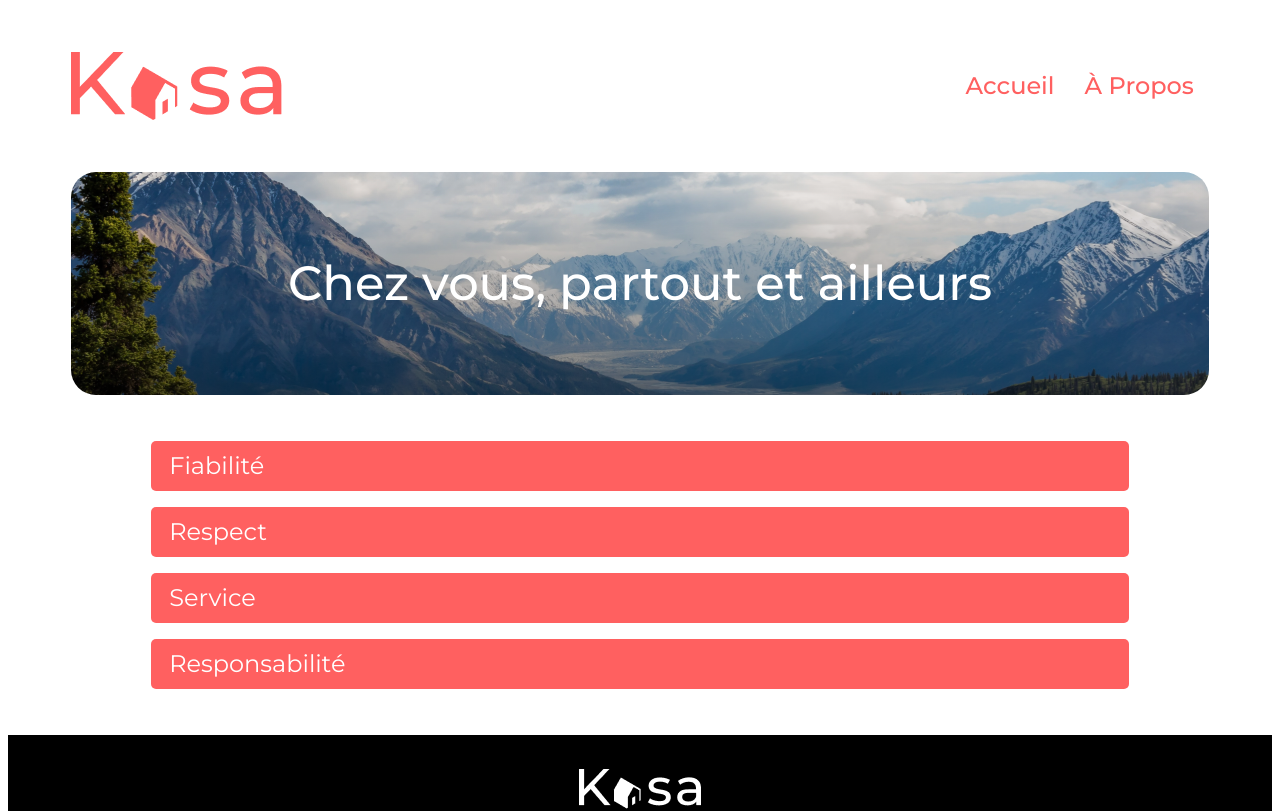
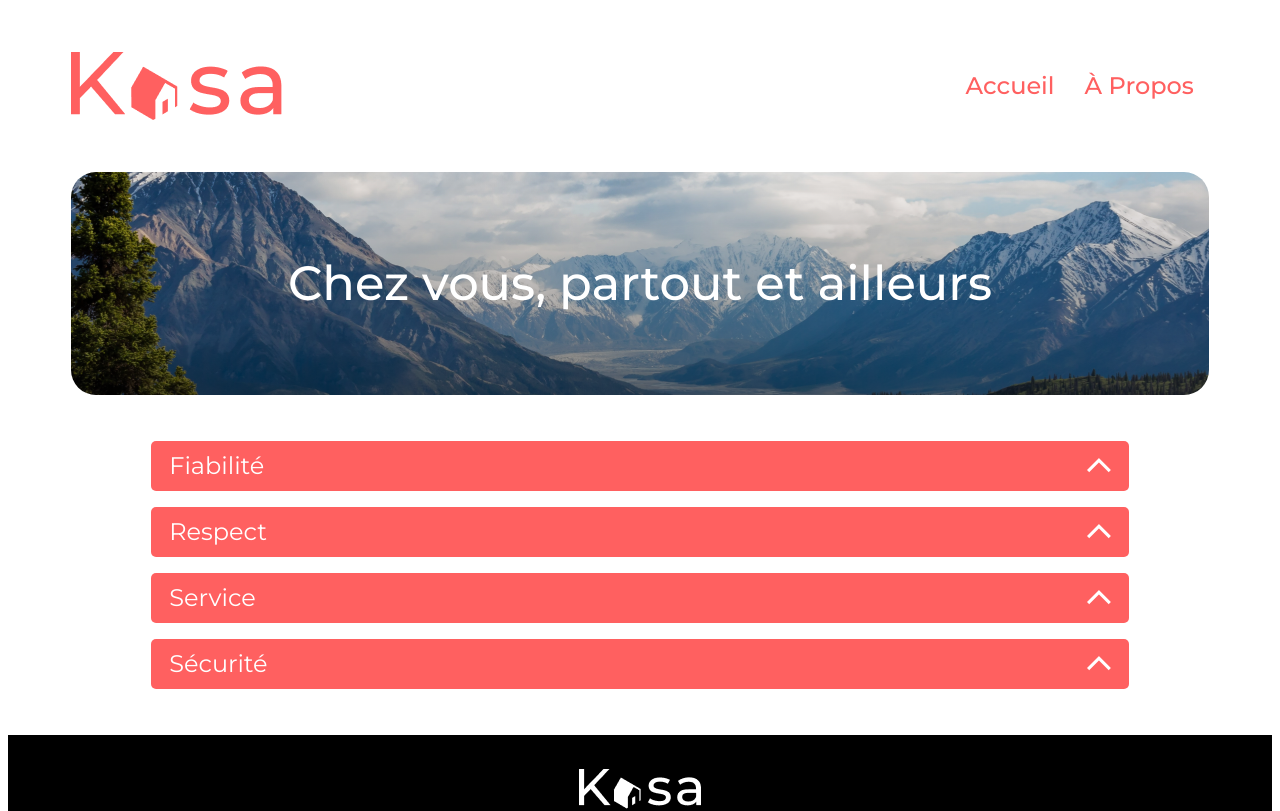
Before and after one commit to ElodieCara/P7-KASA, a React (Create React App) app: page /about in a window 1280 px wide. Shown: the top 811 px of the page. Built offline with nearby package versions, Linux system fonts and the light colour scheme.

Commit message:
Maj Collapse

```diff
--- a/src/components/Collapse.jsx
+++ b/src/components/Collapse.jsx
@@ -93,6 +93,7 @@
 /*------------------------------------------------------------------- */
 
 import React, { useState, useRef } from 'react';
+import Icon from "../assets/arrow-top.png"
 
 
 function Collapse(props) {
@@ -100,6 +101,11 @@ function Collapse(props) {
 
     // const scrollHeight = document.getElementById("content").scrollHeight;
     const contentRef = useRef();
+
+    // const visibleState = () => {
+    //     setVisible(!visible);
+    // }
+    // {visibleState}
 
     // if (contentRef.current)
     //     console.log(contentRef.current.scrollHeight);
@@ -109,19 +115,16 @@ function Collapse(props) {
         <div className='collapse'>
             <button className='collapse__toggle' onClick={() => setVisible(!visible)}>
                 {props.label}
+                <img
+                    className="collapse__toggle__icon"
+                    src={Icon}
+                    alt="Icon flèche"
+                    style={visible ? { transform: 'rotate(180deg)' } : { transform: 'rotate(0deg' }} />
             </button>
             <div
                 className="collapse__content"
                 ref={contentRef}
-                style={
-                    visible ?
-                        {
-                            height: contentRef.current.scrollHeight + "px",
-                        }
-                        : {
-                            height: "0px"
-                        }
-                }>
+                style={visible ? { height: contentRef.current.scrollHeight + "px", } : { height: "0px" }}>
                 <div className="collapse__content__text">{props.children}</div>
             </div>
         </div>
--- a/src/pages/About.jsx
+++ b/src/pages/About.jsx
@@ -3,6 +3,8 @@ import Banner from '../components/Banner';
 import Collapse from '../components/Collapse';
 import Footer from '../components/Footer';
 import Header from '../components/Header';
+
+
 
 
 
@@ -15,20 +17,33 @@ function About() {
             <main className='container__about'>
                 <Banner />
                 <div className="home-all-collapse">
-                    <Collapse label="Fiabilité" />
+                    <Collapse label="Fiabilité">
+                        <p>Les annonces postées sur Kasa garantissent une fiabilité totale.
+                            Les photos sont conformes aux logements, et toutes les informations sont régulièrement vérifiées par nos équipes.</p>
+                    </Collapse>
                     <Collapse label="Respect">
                         <p>La bienveillance fait partie des valeurs fondatrices de Kasa.
                             Tout comportement discriminatoire ou de perturbation du voisinage entraînera une exclusion de notre plateforme.
                         </p>
                     </Collapse>
-                    <Collapse label="Service" />
-                    <Collapse label="Responsabilité" />
+                    <Collapse label="Service">
+                        <p>Nos équipes se tiennent à votre disposition pour vous fournir une expérience parfaite.
+                            N'hésitez pas à nous contacter si vous avez la moindre question.</p>
+                    </Collapse>
+                    <Collapse label="Sécurité">
+                        <p>La sécurité est la priorité de Kasa.
+                            Aussi bien pour nos hôtes que pour les voyageurs,
+                            chaque logement correspond aux critères de sécurité établis par nos services.
+                            En laissant une note aussi bien à l'hôte qu'au locataire, cela permet à nos équipes de vérifier que les standards sont bien respectés.
+                            Nous organisons également des ateliers sur la sécurité domestique pour nos hôtes. </p>
+                    </Collapse>
+                    {/* <Collapse label="Responsabilité" /> */}
                 </div>
-            </main>
+            </main >
             <footer>
                 <Footer />
             </footer>
-        </div>
+        </div >
     );
 };
 
--- a/src/styles/components/_collapse.scss
+++ b/src/styles/components/_collapse.scss
@@ -5,6 +5,9 @@
         padding: 0.5rem 5rem;
 
         &__toggle {
+            display: flex;
+            justify-content: space-between;
+            align-items: center;
             @include font;
             text-align: left;
             width: 100%;
@@ -16,16 +19,15 @@
             border-radius: 5px;
             color: white;
 
+            &__icon {
+                text-align: right;
+            }
         }
 
         &__content {
             overflow: hidden;
             height: 0;
             transition: height ease 0.3s;
-
-            // &--show {
-            //     height: auto;
-            // }
 
             &__text {
                 @include font;
@@ -34,7 +36,6 @@
                 border-radius: 5px;
                 background: $secondary-color;
                 color: $primary-color;
-
             }
         }
     }
```
